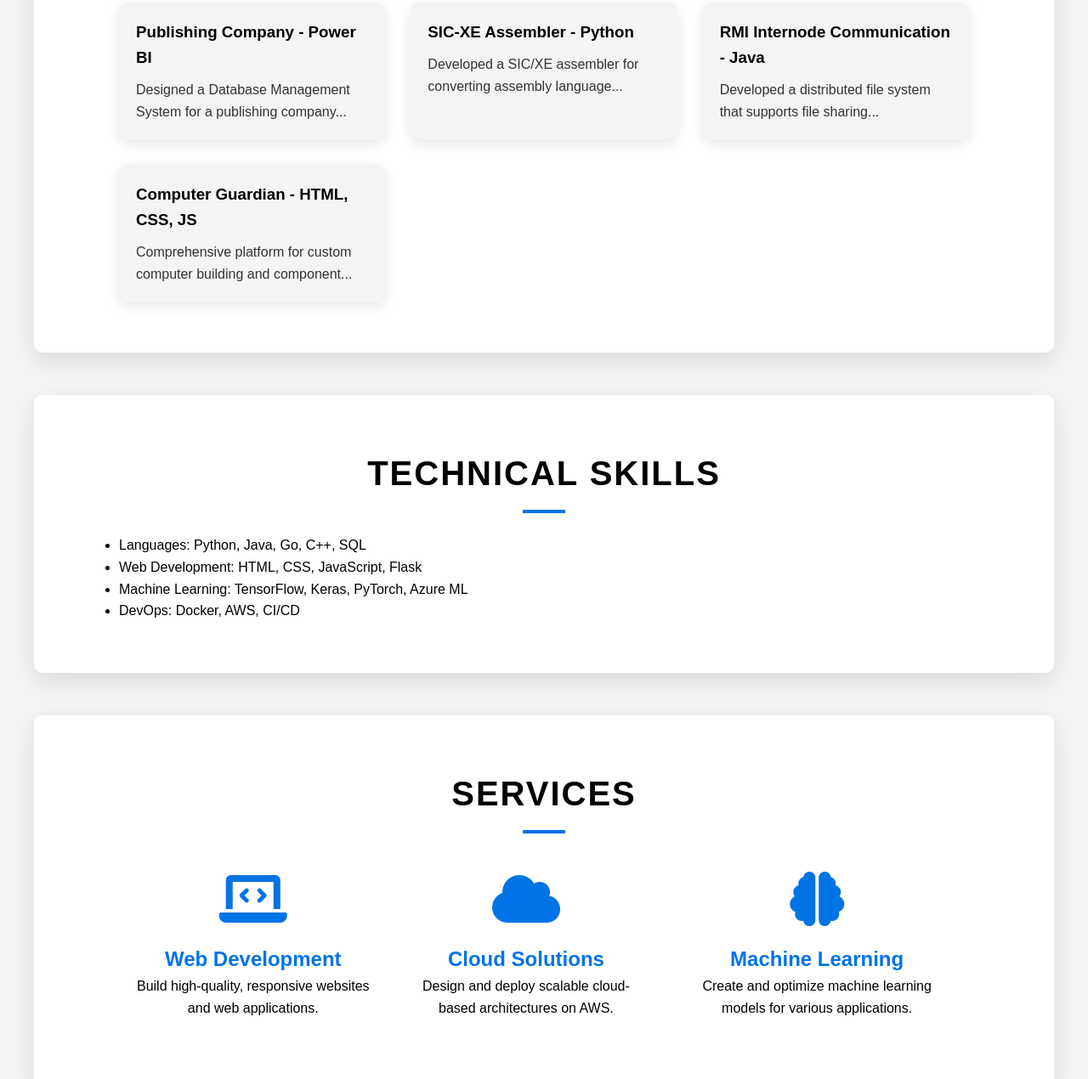
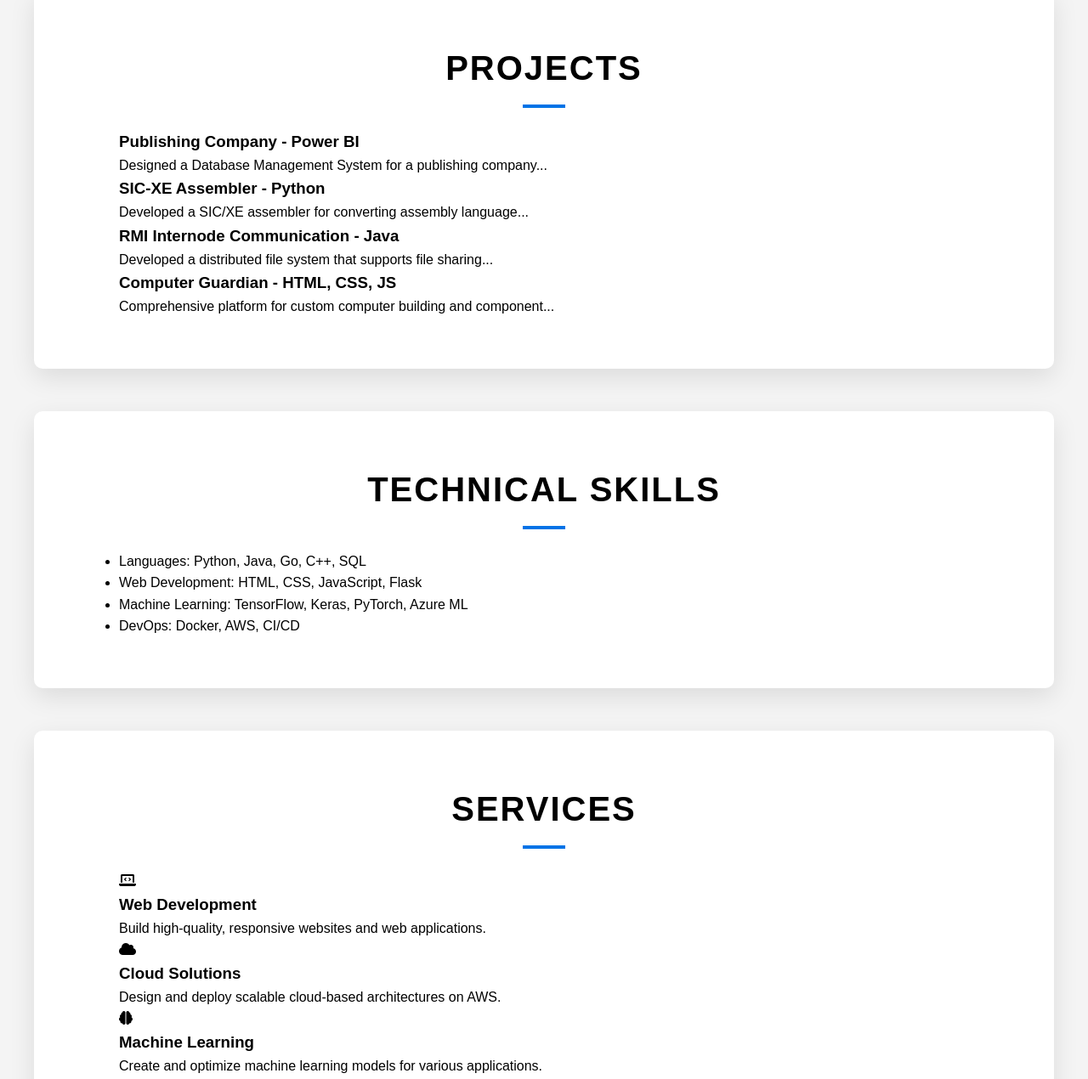
Before and after one commit to Yehia-Ibrahim-saleh/Yehia-Ibrahim-saleh.github.io, a plain HTML site: page index.html in a window 1280 px wide. Shown: the part 1386-2656 px from the top of the page at 85% size. Drawn offline with Linux system fonts and the light colour scheme.

Commit message:
Initial portfolio setup

```diff
--- a/css/styles.css
+++ b/css/styles.css
@@ -11,6 +11,7 @@ body {
   line-height: 1.6;
   background-color: #f4f4f4;
   margin: 0;
+  padding-top: 80px; /* To prevent content from hiding under the nav */
 }
 
 /* Navbar Styling */
@@ -21,10 +22,8 @@ nav {
   justify-content: space-between;
   align-items: center;
   padding: 15px 50px;
-  position: fixed;
-  width: 100%;
-  top: 0;
-  left: 0;
+  position: sticky; /* Sticky position */
+  top: 0; /* Sticks to the top when scrolling */
   z-index: 1000;
   transition: background-color 0.3s ease;
 }
@@ -170,50 +169,6 @@ section h2::after {
   transform: translateX(-50%);
 }
 
-/* Project Section */
-.project-list {
-  display: grid;
-  grid-template-columns: repeat(auto-fit, minmax(250px, 1fr));
-  gap: 30px;
-}
-
-.project {
-  background-color: #f4f4f4;
-  padding: 20px;
-  border-radius: 10px;
-  box-shadow: 0 5px 15px rgba(0, 0, 0, 0.1);
-}
-
-.project h3 {
-  margin-bottom: 10px;
-}
-
-.project p {
-  color: #333;
-}
-
-/* Services Section */
-.service-list {
-  display: flex;
-  justify-content: space-around;
-}
-
-.service {
-  text-align: center;
-  padding: 20px;
-}
-
-.service i {
-  font-size: 4rem;
-  color: #0073e6;
-}
-
-.service h3 {
-  margin-top: 20px;
-  font-size: 1.5rem;
-  color: #0073e6;
-}
-
 /* Footer Styling */
 footer {
   background-color: #333;
```
